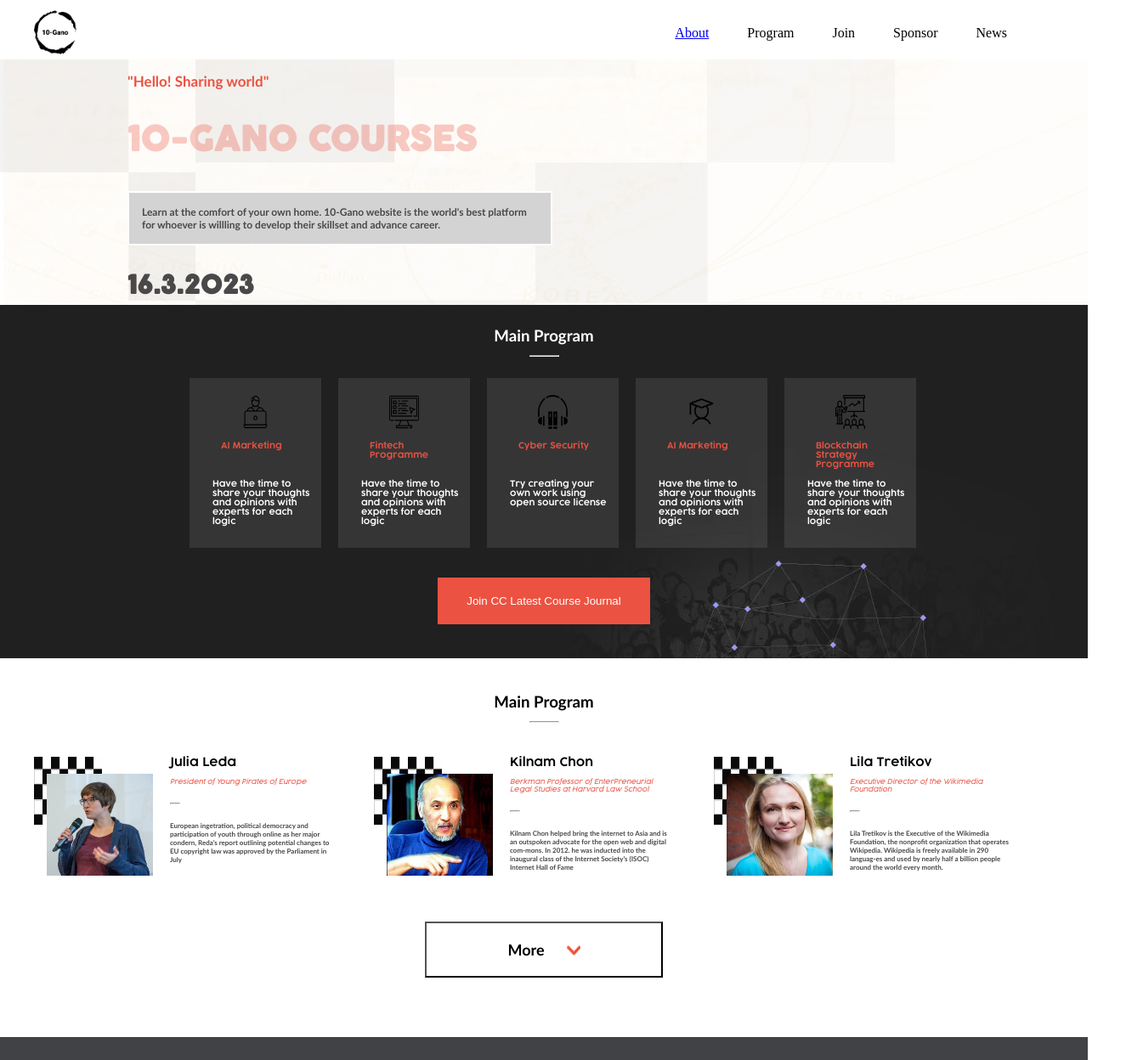
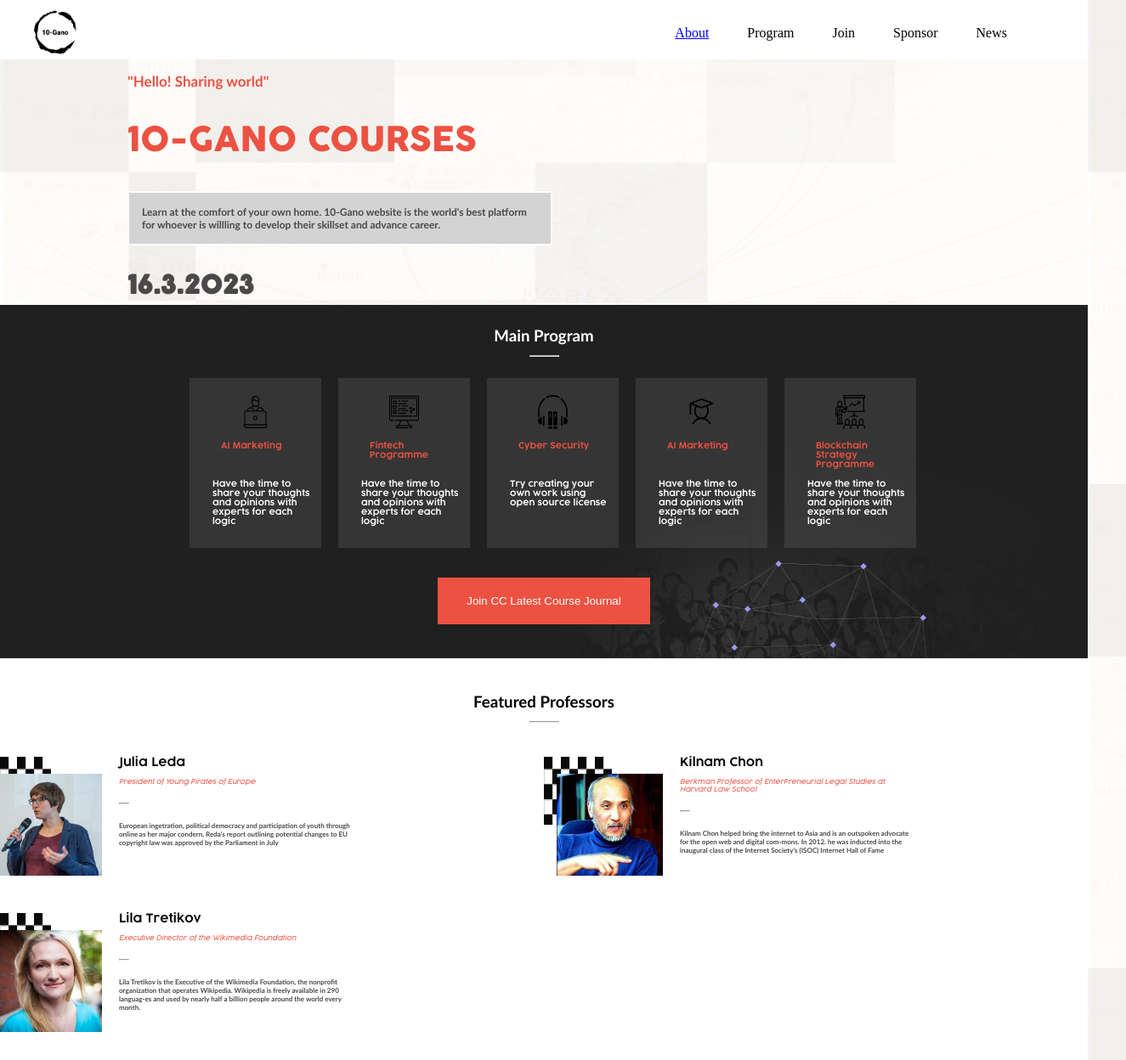
Before and after one commit to MarwanDev/capstone-module-1, a website: page index.html in a window 1280 px wide. Shown: the top 1248 px of the page at 85% size, 1325 px wide, since content can reach past the window. Drawn offline with Linux system fonts and the light colour scheme.

Commit message:
Apply css changes after p2p code review

```diff
--- a/index.html
+++ b/index.html
@@ -102,7 +102,7 @@
 </section>
 
   <section class="featured-professors">
-    <h3 class="featured-professors-heading">Main Program</h3>
+    <h3 class="featured-professors-heading">Featured Professors</h3>
     <hr class="main-program-hr" id="main-program-hr">
     <article class="professors-list" id="professors-list">
     </article>
--- a/style.css
+++ b/style.css
@@ -142,10 +142,11 @@
   text-transform: uppercase;
   display: block;
   margin-top: 30px;
-  color: rgba(236, 82, 66, 0.3);
+  color: rgba(236, 82, 66, 1);
   -webkit-background-clip: text;
   font-size: 40px;
   max-width: 500px;
+  font-weight: normal;
 }
 
 .header-container .intro-paragraph {
@@ -380,7 +381,7 @@
   text-transform: uppercase;
   display: block;
   margin-top: 30px;
-  color: rgba(236, 82, 66, 0.3);
+  color: rgba(236, 82, 66, 1);
   -webkit-background-clip: text;
   font-size: 40px;
   text-align: center;
@@ -547,7 +548,7 @@
 }
 
 .footer .copyright {
-  text-align: end;
+  text-align: left;
   height: 24px;
   font-family: 'Lato', sans-serif;
   font-style: normal;
@@ -636,8 +637,13 @@
   }
 
   .featured-professors .professors-list {
+    align-self: center;
     display: grid;
-    grid-template-columns: repeat(3, 400px);
+    grid-template-columns: repeat(2, 660px);
+  }
+
+  .featured-professors .professors-list .professor {
+    max-width: 440px;
   }
 
   .past-summits-sections .past-summits-images-container {
@@ -661,7 +667,7 @@
   }
 
   .footer .copyright {
-    text-align: end;
+    text-align: left;
     font-weight: 700;
     font-size: 30px;
     margin-top: 60px;
```
